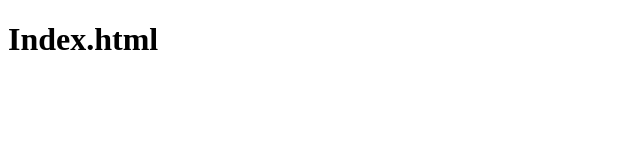
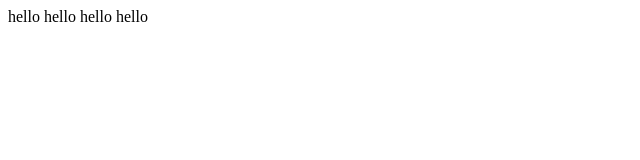
Before and after one commit to IuliiaSushko/training_u1, a plain HTML site: page index.html in a window 1280 px wide. Shown: the whole page, without its empty margins (0-640 px from the left). Drawn offline with Linux system fonts and the light colour scheme.

Commit message:
add hello

```diff
--- a/index.html
+++ b/index.html
@@ -7,6 +7,9 @@
     <title>Document</title>
   </head>
   <body>
-    <h1>Index.html</h1>
+    <h> hello</h1>
+    <h> hello</h1>
+    <h> hello</h1>
+    <h> hello</h1>
   </body>
 </html>
```
